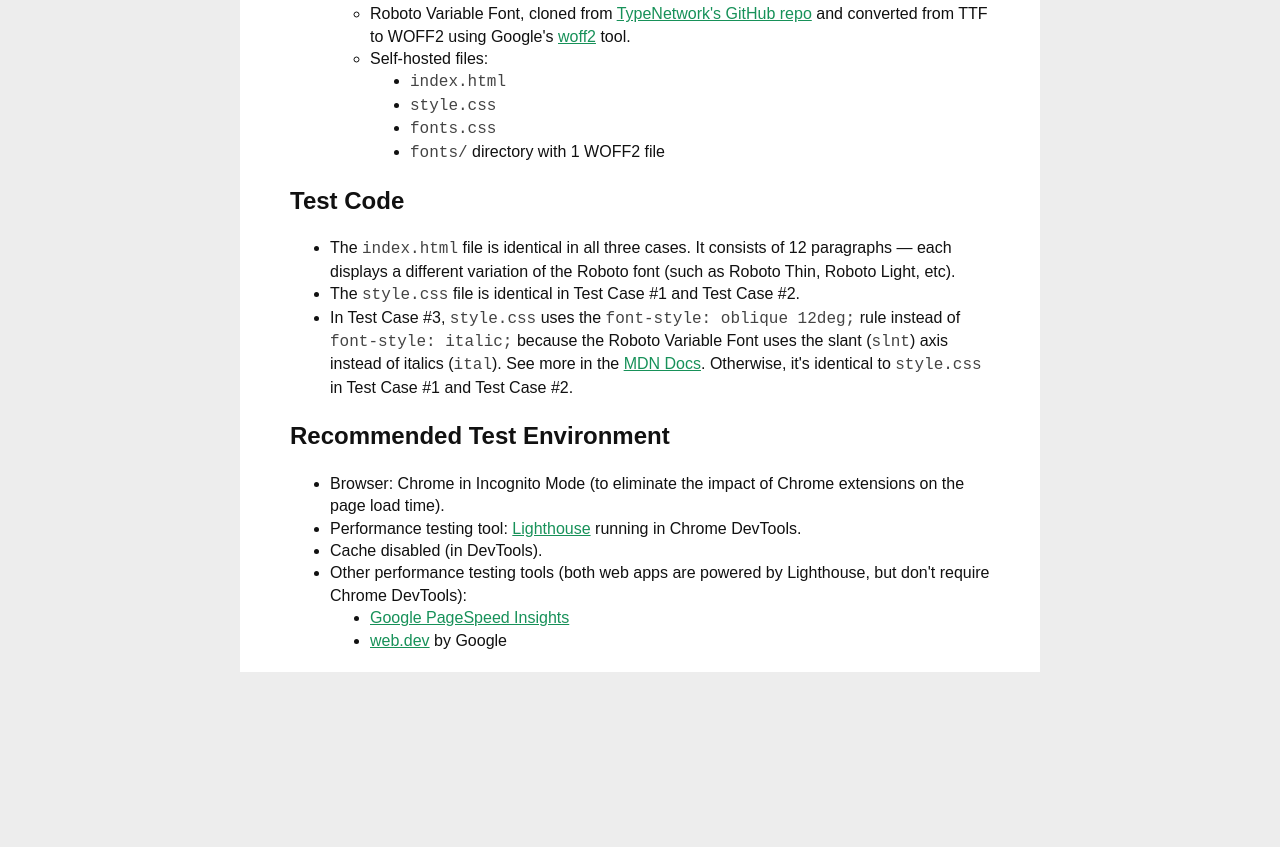
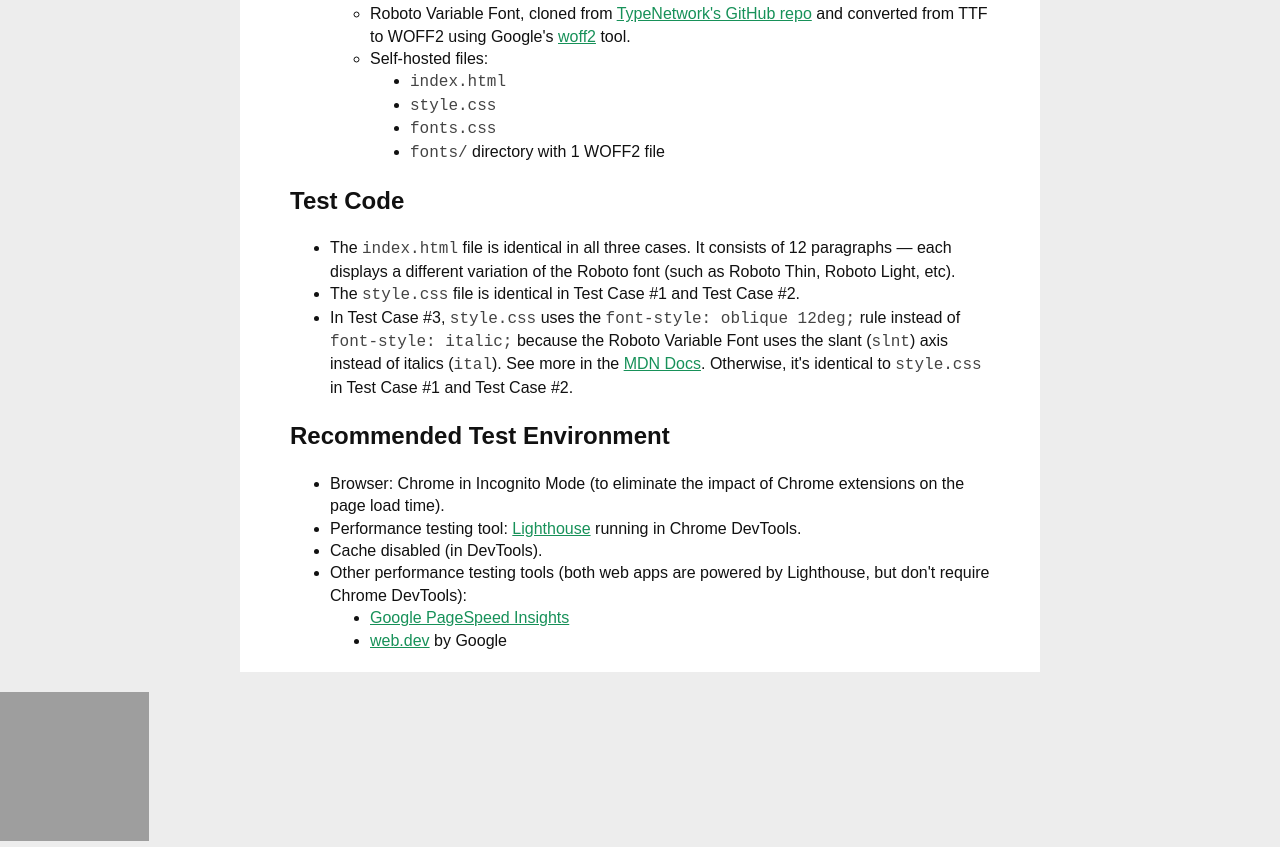
Before and after one commit to azaleamollis/variable-fonts-performance-tests, a plain HTML site: page index.html in a window 1280 px wide. Shown: the part 816-1663 px from the top of the page. Before the commit the page ends 1508 px from the top, so only its background shows below. Drawn offline with Linux system fonts and the light colour scheme; grey boxes are pictures that could not be loaded.

Commit message:
Update index.html
Added github ribbon

```diff
--- a/index.html
+++ b/index.html
@@ -83,5 +83,7 @@
             </li>
         </ul>
     </div>
+    <!-- GitHub ribbon -->
+    <a href="https://github.com/azaleamollis/variable-fonts-performance-tests/"><img width="149" height="149" src="https://github.blog/wp-content/uploads/2008/12/forkme_right_orange_ff7600.png?resize=149%2C149" class="attachment-full size-full" alt="Fork me on GitHub" data-recalc-dims="1"></a>
 </body>
 </html>
```
